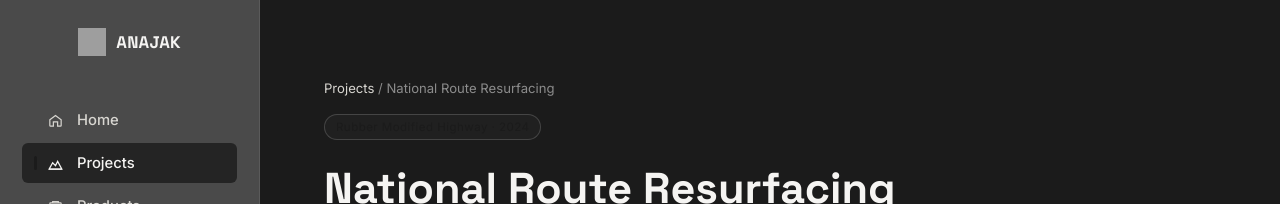
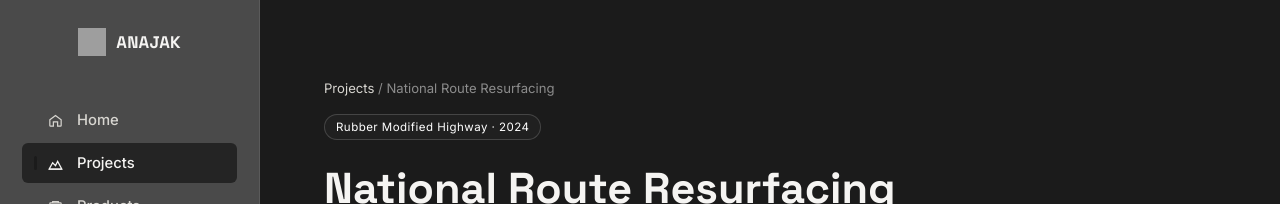
Before and after one commit to vansintuo/anajak-web-portfolio-v2, a Next.js app: page /projects/national-route-resurfacing in a window 1280 px wide. Shown: the top 204 px of the page. Built offline with nearby package versions, Linux system fonts and the light colour scheme; grey boxes are pictures that could not be loaded.

Commit message:
style: set eyebrow-tag text color to white on product and project pages

```diff
--- a/app/products/[slug]/page.jsx
+++ b/app/products/[slug]/page.jsx
@@ -23,7 +23,7 @@ export default function ProductDetailPage({ params }) {
         <div className="pd-crumb">
           <Link href="/products">Products</Link> / {product.name}
         </div>
-        <span className="eyebrow-tag">Road Construction Machinery</span>
+        <span className="eyebrow-tag" style={{color:"white"}}>Road Construction Machinery</span>
         <h1 style={{ fontSize: "clamp(2rem,3.4vw,2.7rem)", fontWeight: 700 }}>{product.name}</h1>
         <p style={{ color: "#B7BBBF", maxWidth: 480, marginTop: 10 }}>{product.desc}</p>
       </div>
--- a/app/projects/[slug]/page.jsx
+++ b/app/projects/[slug]/page.jsx
@@ -23,7 +23,7 @@ export default function ProjectDetailPage({ params }) {
         <div className="pd-crumb">
           <Link href="/projects">Projects</Link> / {project.title}
         </div>
-        <span className="eyebrow-tag">
+        <span className="eyebrow-tag" style={{color:"white"}}>
           {project.type} · {project.year}
         </span>
         <h1 style={{ fontSize: "clamp(2rem,3.4vw,2.7rem)", fontWeight: 700 }}>{project.title}</h1>
```
